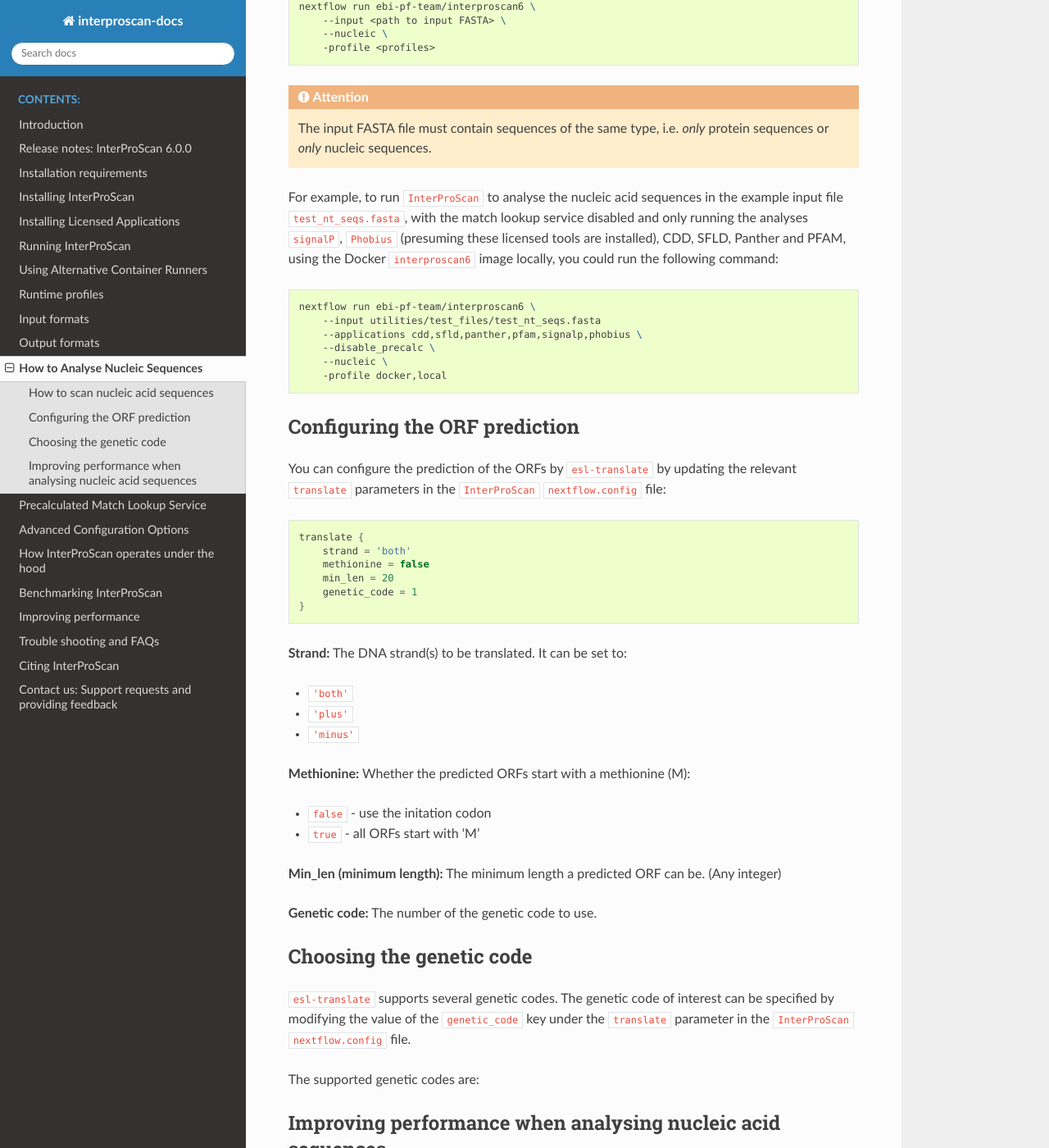
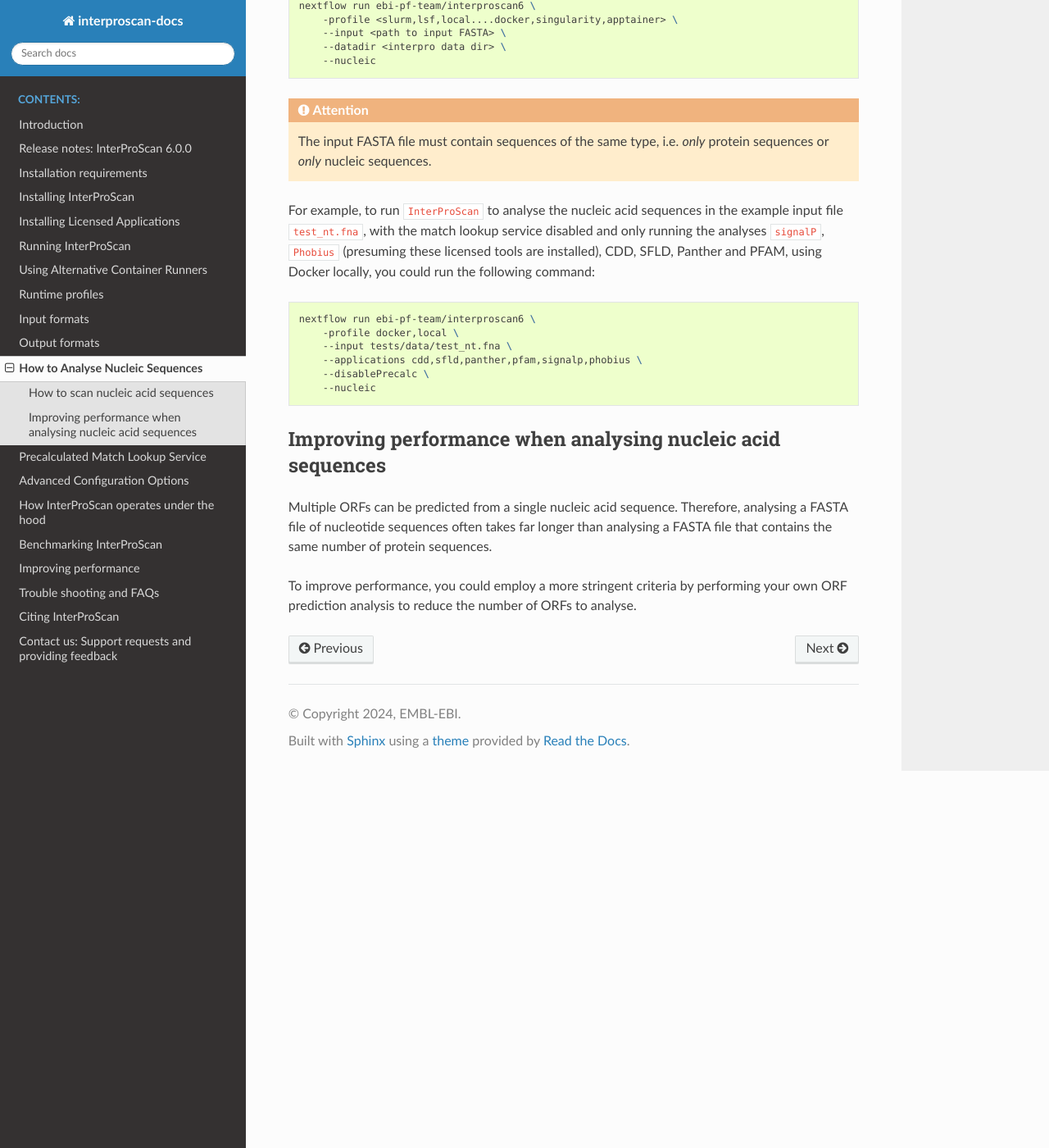
Before and after one commit to ebi-pf-team/interproscan-docs, a Sphinx documentation site: the page built from docs/ScanNucleicAcidSeqs.rst, in a window 1280 px wide and 1400 px high, scrolled down 571 px. Shown: the whole window at 82% size. Built offline with Sphinx 7.4.7 and the Read the Docs theme 3.1.0, drawn with Linux system fonts in a browser that asks for light colours; some of the changed text lies outside the part shown.

Commit message:
minimalise docs

```diff
--- a/docs/ScanNucleicAcidSeqs.rst
+++ b/docs/ScanNucleicAcidSeqs.rst
@@ -11,9 +11,8 @@ then used to generate hits. The predicted ORFs and their
 InterPro signature matches are then associated with the respective input nucleic acid
 sequence in the final output.
 
-The ``easel`` application itself and all its dependencies are integrated into ``InterProScan`` via
-the ``InterProScan`` Docker image. Therefore, no additional configuration or installation is
-required.
+The ``easel`` application itself and all its dependencies are integrated into ``InterProScan``.
+Therefore, no additional configuration or installation is required.
 
 How to scan nucleic acid sequences
 ~~~~~~~~~~~~~~~~~~~~~~~~~~~~~~~~~~
@@ -24,151 +23,28 @@ include the ``--nucleic`` flag in your ``InterProScan`` command:
 .. code-block:: bash
 
     nextflow run ebi-pf-team/interproscan6 \
+        -profile <slurm,lsf,local....docker,singularity,apptainer> \
         --input <path to input FASTA> \
-        --nucleic \
-        -profile <profiles>
+        --datadir <interpro data dir> \
+        --nucleic
 
 .. ATTENTION::
     The input FASTA file must contain sequences of the same type, i.e. *only* protein sequences
     or *only* nucleic sequences.
 
 For example, to run ``InterProScan`` to analyse the nucleic acid sequences in the example input file
-``test_nt_seqs.fasta``, with the match lookup service disabled and only running the analyses
+``test_nt.fna``, with the match lookup service disabled and only running the analyses
 ``signalP``, ``Phobius`` (presuming these licensed tools are installed), CDD, SFLD, Panther and PFAM,
-using the Docker ``interproscan6`` image locally, you could run the following command:
+using Docker locally, you could run the following command:
 
 .. code-block:: bash
 
     nextflow run ebi-pf-team/interproscan6 \
-        --input utilities/test_files/test_nt_seqs.fasta
+        -profile docker,local \
+        --input tests/data/test_nt.fna \
         --applications cdd,sfld,panther,pfam,signalp,phobius \
-        --disable_precalc \
-        --nucleic \
-        -profile docker,local
-
-Configuring the ORF prediction
-~~~~~~~~~~~~~~~~~~~~~~~~~~~~~~
-
-You can configure the prediction of the ORFs by ``esl-translate`` by updating the
-relevant ``translate`` parameters in the ``InterProScan`` ``nextflow.config`` file:
-
-.. code-block:: groovy
-
-    translate {
-        strand = 'both'
-        methionine = false
-        min_len = 20
-        genetic_code = 1
-    }
-
-**Strand:** The DNA strand(s) to be translated. It can be set to:
-
-* ``'both'``
-* ``'plus'``
-* ``'minus'``
-
-**Methionine:** Whether the predicted ORFs start with a methionine (M):
-
-* ``false`` - use the initation codon
-* ``true`` - all ORFs start with 'M'
-
-**Min_len (minimum length):** The minimum length a predicted ORF can be. (Any integer)
-
-**Genetic code:** The number of the genetic code to use.
-
-Choosing the genetic code
-~~~~~~~~~~~~~~~~~~~~~~~~~
-
-``esl-translate`` supports several genetic codes. The genetic code of interest
-can be specified by modifying the value of the ``genetic_code`` key under the ``translate``
-parameter in the ``InterProScan`` ``nextflow.config`` file.
-
-The supported genetic codes are:
-
-.. raw html
-
-    <table>
-    <thead>
-        <tr>
-        <th>ID</th>
-        <th>Description</th>
-        </tr>
-    </thead>
-    <tbody>
-        <tr>
-        <td>1</td>
-        <td>Standard</td>
-        </tr>
-        <tr>
-        <td>2</td>
-        <td>Vertebrate mitochondrial</td>
-        </tr>
-        <tr>
-        <td>3</td>
-        <td>Yeast mitochondrial</td>
-        </tr>
-        <tr>
-        <td>4</td>
-        <td>Mold, protozoan, coelenterate mitochondrial; Mycoplasma/Spiroplasma</td>
-        </tr>
-        <tr>
-        <td>5</td>
-        <td>Invertebrate mitochondrial</td>
-        </tr>
-        <tr>
-        <td>6</td>
-        <td>Ciliate, dasycladacean, Hexamita nuclear</td>
-        </tr>
-        <tr>
-        <td>9</td>
-        <td>Echinoderm and flatworm mitochondrial</td>
-        </tr>
-        <tr>
-        <td>10</td>
-        <td>Euplotid nuclear</td>
-        </tr>
-        <tr>
-        <td>11</td>
-        <td>Bacterial, archaeal; and plant plastid</td>
-        </tr>
-        <tr>
-        <td>12</td>
-        <td>Alternative yeast</td>
-        </tr>
-        <tr>
-        <td>13</td>
-        <td>Ascidian mitochondrial</td>
-        </tr>
-        <tr>
-        <td>14</td>
-        <td>Alternative flatworm mitochondrial</td>
-        </tr>
-        <tr>
-        <td>16</td>
-        <td>Chlorophycean mitochondrial</td>
-        </tr>
-        <tr>
-        <td>21</td>
-        <td>Trematode mitochondrial</td>
-        </tr>
-        <tr>
-        <td>22</td>
-        <td>Scenedesmus obliquus mitochondrial</td>
-        </tr>
-        <tr>
-        <td>23</td>
-        <td>Thraustochytrium mitochondrial</td>
-        </tr>
-        <tr>
-        <td>24</td>
-        <td>Pterobranchia mitochondrial</td>
-        </tr>
-        <tr>
-        <td>25</td>
-        <td>Candidate Division SR1 and Gracilibacteria</td>
-        </tr>
-    </tbody>
-    </table>
+        --disablePrecalc \
+        --nucleic
 
 Improving performance when analysing nucleic acid sequences
 ~~~~~~~~~~~~~~~~~~~~~~~~~~~~~~~~~~~~~~~~~~~~~~~~~~~~~~~~~~~
@@ -177,6 +53,5 @@ Multiple ORFs can be predicted from a single nucleic acid sequence. Therefore, a
 FASTA file of nucleotide sequences often takes far longer than analysing a FASTA file
 that contains the same number of protein sequences.
 
-To improve performance, you could employ a more stringent criteria for identifying ORFs, including
-altering the minimum length and whether all ORFs must start with methionine.
-By default, ``esl-translate`` is configured to identify ORFs with a minimum length of 20 residues.
+To improve performance, you could employ a more stringent criteria by performing your own
+ORF prediction analysis to reduce the number of ORFs to analyse.
```
Also changed, not shown: docs/AdvancedConfiguration.rst (+10 -42 lines), docs/OutputFormats.rst (+75 -69 lines), docs/PrecalculatedMatchLookup.rst (+6 -11 lines).
